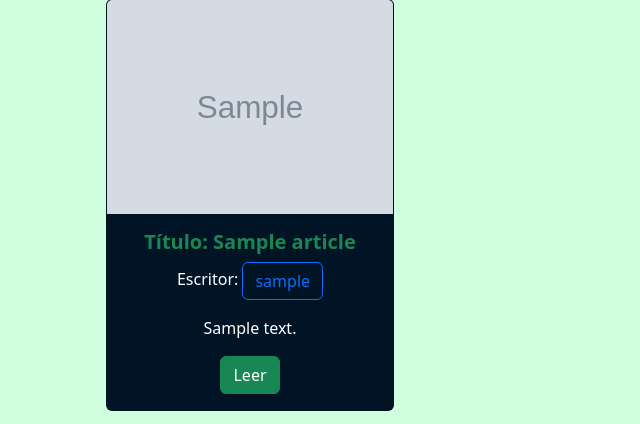
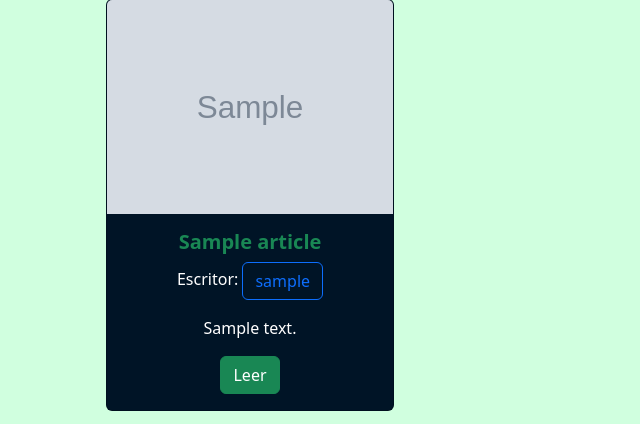
Before and after one commit to Raff4-Gauna/Proyecto-Final-App-Blog, a Django app: page / in a window 1280 px wide. Shown: the part 1188-1612 px from the top of the page, without its empty margins (0-640 px from the left). Run offline with Django 3.2, Linux system fonts and the light colour scheme; tables that the repository leaves empty hold one stand-in row (values such as "Sample post"); grey boxes marked "Sample" are stand-in pictures.

Commit message:
Update home.html

```diff
--- a/templates/home.html
+++ b/templates/home.html
@@ -119,7 +119,7 @@
       <div class="card bg-dark text-white card-project" style="width: 18rem;">
         <img src="{{article.image.url }}" class="card-img-top" />
         <div class="card-body">
-          <h2 class="fw-bold text-success fs-5">Título: {{ article.title }}</h2>
+          <h2 class="fw-bold text-success fs-5">{{ article.title }}</h2>
           <p>Escritor: <a href="{% url 'usuarios:author_detail' article.author.id %}" class="btn btn-outline-primary">{{ article.author.username }}</a></p>
           <p>{{ article.content|striptags |truncatechars:100 }}</p>
           {% if user.is_authenticated %}
```
